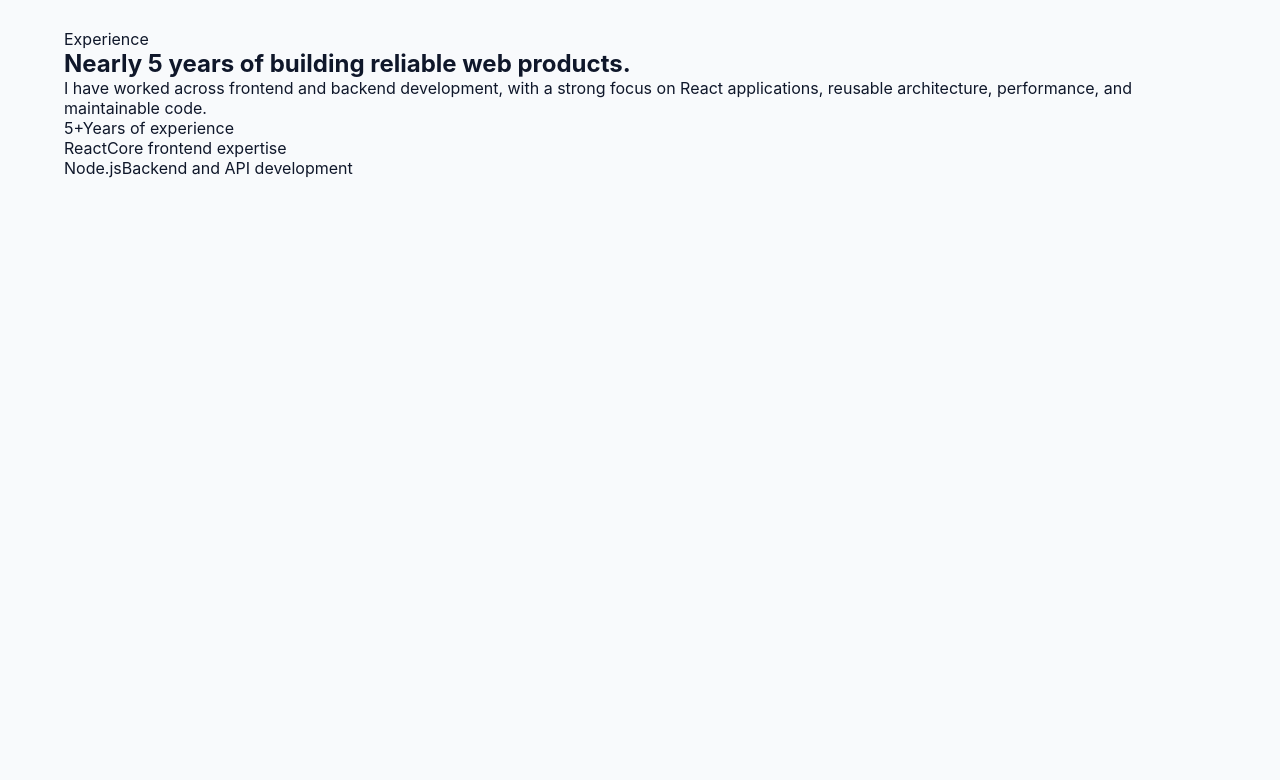
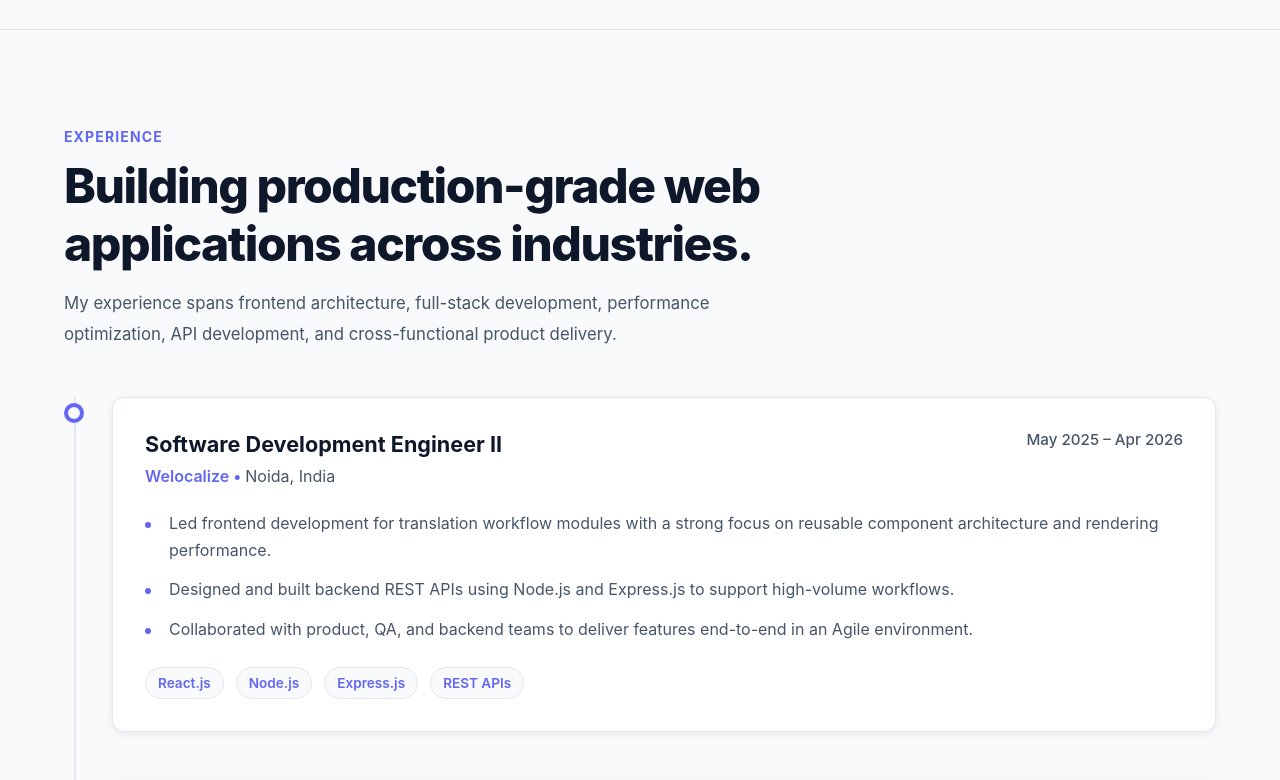
Before and after one commit to viplavg/VG-Portfolio, a React (Vite) app: page / in a window 1280 px wide. Shown: the part 780-1560 px from the top of the page. Before the commit the page ends 958 px from the top, so only its background shows below. Built offline with nearby package versions, Linux system fonts and the light colour scheme.

Commit message:
Experience Section completed

```diff
--- /dev/null
+++ b/src/data/experienceData.js
@@ -0,0 +1,53 @@
+export const experienceData = [
+  {
+    id: 1,
+    role: "Software Development Engineer II",
+    company: "Welocalize",
+    location: "Noida, India",
+    duration: "May 2025 – Apr 2026",
+    technologies: ["React.js", "Node.js", "Express.js", "REST APIs"],
+    highlights: [
+      "Led frontend development for translation workflow modules with a strong focus on reusable component architecture and rendering performance.",
+      "Designed and built backend REST APIs using Node.js and Express.js to support high-volume workflows.",
+      "Collaborated with product, QA, and backend teams to deliver features end-to-end in an Agile environment.",
+    ],
+  },
+  {
+    id: 2,
+    role: "Software Engineer",
+    company: "Bold Technology Systems",
+    location: "Noida, India",
+    duration: "Jan 2024 – Mar 2025",
+    technologies: ["React.js", "JavaScript", "Responsive Design"],
+    highlights: [
+      "Owned frontend development for LiveCareer, a resume-building platform used across 23 countries.",
+      "Implemented responsive UX improvements that contributed to a 20% increase in engagement and a 15% reduction in bounce rate.",
+      "Refactored legacy React components to improve performance, maintainability, and testability.",
+    ],
+  },
+  {
+    id: 3,
+    role: "Associate – IT (MERN Stack Developer)",
+    company: "Metaverk",
+    location: "Gurgaon, India",
+    duration: "Aug 2023 – Nov 2023",
+    technologies: ["React.js", "Node.js", "MongoDB", "Express.js"],
+    highlights: [
+      "Contributed to full-stack development of the Exuber.ai product by building user-facing features and supporting APIs.",
+      "Presented regular product demos to international clients and translated technical capabilities into business value.",
+    ],
+  },
+  {
+    id: 4,
+    role: "Assistant System Engineer",
+    company: "Tata Consultancy Services",
+    location: "Noida, India",
+    duration: "Jul 2021 – Aug 2023",
+    technologies: ["React.js", "JavaScript", "REST APIs"],
+    highlights: [
+      "Worked as a frontend developer on iRail, a railway optimization and scheduling product for the European region.",
+      "Maintained and enhanced a production-grade application for over two years, delivering reliable incremental improvements.",
+      "Received the Elevate Wings Award and Xccelerate Warrior Award for consistent performance and full-stack development.",
+    ],
+  },
+];
--- a/src/sections/Experience/Experience.css
+++ b/src/sections/Experience/Experience.css
@@ -0,0 +1,152 @@
+.experience {
+  padding-block: 6rem;
+  border-top: 1px solid var(--border-color);
+}
+
+.experience__timeline {
+  position: relative;
+
+  display: flex;
+  flex-direction: column;
+  gap: var(--space-2xl);
+}
+
+.experience__timeline::before {
+  content: "";
+
+  position: absolute;
+  top: 0;
+  bottom: 0;
+  left: 10px;
+
+  width: 2px;
+
+  background-color: var(--border-color);
+}
+
+.experience-item {
+  position: relative;
+
+  display: grid;
+  grid-template-columns: 24px 1fr;
+  gap: var(--space-lg);
+}
+
+.experience-item__marker {
+  position: relative;
+  z-index: 1;
+
+  width: 20px;
+  height: 20px;
+  margin-top: 6px;
+
+  background-color: var(--bg-primary);
+
+  border: 4px solid var(--accent-primary);
+  border-radius: 50%;
+}
+
+.experience-item__content {
+  padding: var(--space-xl);
+
+  background-color: var(--card-bg);
+
+  border: 1px solid var(--border-color);
+  border-radius: var(--radius-lg);
+
+  box-shadow: var(--shadow-sm);
+
+  transition:
+    transform 0.2s ease,
+    border-color 0.2s ease;
+}
+
+.experience-item__content:hover {
+  transform: translateY(-3px);
+  border-color: var(--accent-primary);
+}
+
+.experience-item__header {
+  display: flex;
+  align-items: flex-start;
+  justify-content: space-between;
+  gap: var(--space-xl);
+}
+
+.experience-item__role {
+  font-size: 1.35rem;
+  font-weight: 700;
+  line-height: 1.3;
+}
+
+.experience-item__company {
+  margin-top: var(--space-xs);
+
+  color: var(--accent-primary);
+  font-weight: 600;
+}
+
+.experience-item__company span:last-child {
+  color: var(--text-secondary);
+  font-weight: 400;
+}
+
+.experience-item__duration {
+  flex-shrink: 0;
+
+  color: var(--text-secondary);
+  font-size: 0.95rem;
+  font-weight: 500;
+}
+
+.experience-item__highlights {
+  display: flex;
+  flex-direction: column;
+  gap: var(--space-sm);
+
+  margin-top: var(--space-lg);
+}
+
+.experience-item__highlights li {
+  position: relative;
+
+  padding-left: var(--space-lg);
+
+  color: var(--text-secondary);
+  line-height: 1.7;
+}
+
+.experience-item__highlights li::before {
+  content: "";
+
+  position: absolute;
+  top: 0.75em;
+  left: 0;
+
+  width: 6px;
+  height: 6px;
+
+  background-color: var(--accent-primary);
+  border-radius: 50%;
+}
+
+.experience-item__technologies {
+  display: flex;
+  flex-wrap: wrap;
+  gap: var(--space-sm);
+
+  margin-top: var(--space-lg);
+}
+
+.experience-item__technologies span {
+  padding: 0.45rem 0.75rem;
+
+  color: var(--accent-primary);
+  background-color: var(--bg-primary);
+
+  border: 1px solid var(--border-color);
+  border-radius: var(--radius-xl);
+
+  font-size: 0.85rem;
+  font-weight: 600;
+}
--- a/src/sections/Experience/Experience.jsx
+++ b/src/sections/Experience/Experience.jsx
@@ -1,44 +1,55 @@
+import SectionHeading from "../../components/SectionHeading/SectionHeading";
+import { experienceData } from "../../data/experienceData";
 import "./Experience.css";
 
 const Experience = () => {
   return (
-    <section id="experience" className="experience section">
+    <section id="experience" className="experience">
       <div className="container">
-        <div className="section-heading">
-          <span className="section-heading__eyebrow">Experience</span>
+        <SectionHeading
+          eyebrow="Experience"
+          title="Building production-grade web applications across industries."
+          description="My experience spans frontend architecture, full-stack development, performance optimization, API development, and cross-functional product delivery."
+        />
 
-          <h2 className="section-heading__title">
-            Nearly 5 years of building reliable web products.
-          </h2>
+        <div className="experience__timeline">
+          {experienceData.map((experience) => (
+            <article key={experience.id} className="experience-item">
+              <div className="experience-item__marker" aria-hidden="true" />
 
-          <p className="section-heading__description">
-            I have worked across frontend and backend development, with a
-            strong focus on React applications, reusable architecture,
-            performance, and maintainable code.
-          </p>
-        </div>
+              <div className="experience-item__content">
+                <div className="experience-item__header">
+                  <div>
+                    <h3 className="experience-item__role">
+                      {experience.role}
+                    </h3>
 
-        <div className="experience__grid">
-          <article className="experience-card">
-            <span className="experience-card__value">5+</span>
-            <span className="experience-card__label">
-              Years of experience
-            </span>
-          </article>
+                    <p className="experience-item__company">
+                      {experience.company}
+                      <span aria-hidden="true"> • </span>
+                      <span>{experience.location}</span>
+                    </p>
+                  </div>
 
-          <article className="experience-card">
-            <span className="experience-card__value">React</span>
-            <span className="experience-card__label">
-              Core frontend expertise
-            </span>
-          </article>
+                  <time className="experience-item__duration">
+                    {experience.duration}
+                  </time>
+                </div>
 
-          <article className="experience-card">
-            <span className="experience-card__value">Node.js</span>
-            <span className="experience-card__label">
-              Backend and API development
-            </span>
-          </article>
+                <ul className="experience-item__highlights">
+                  {experience.highlights.map((highlight) => (
+                    <li key={highlight}>{highlight}</li>
+                  ))}
+                </ul>
+
+                <div className="experience-item__technologies">
+                  {experience.technologies.map((technology) => (
+                    <span key={technology}>{technology}</span>
+                  ))}
+                </div>
+              </div>
+            </article>
+          ))}
         </div>
       </div>
     </section>
```
